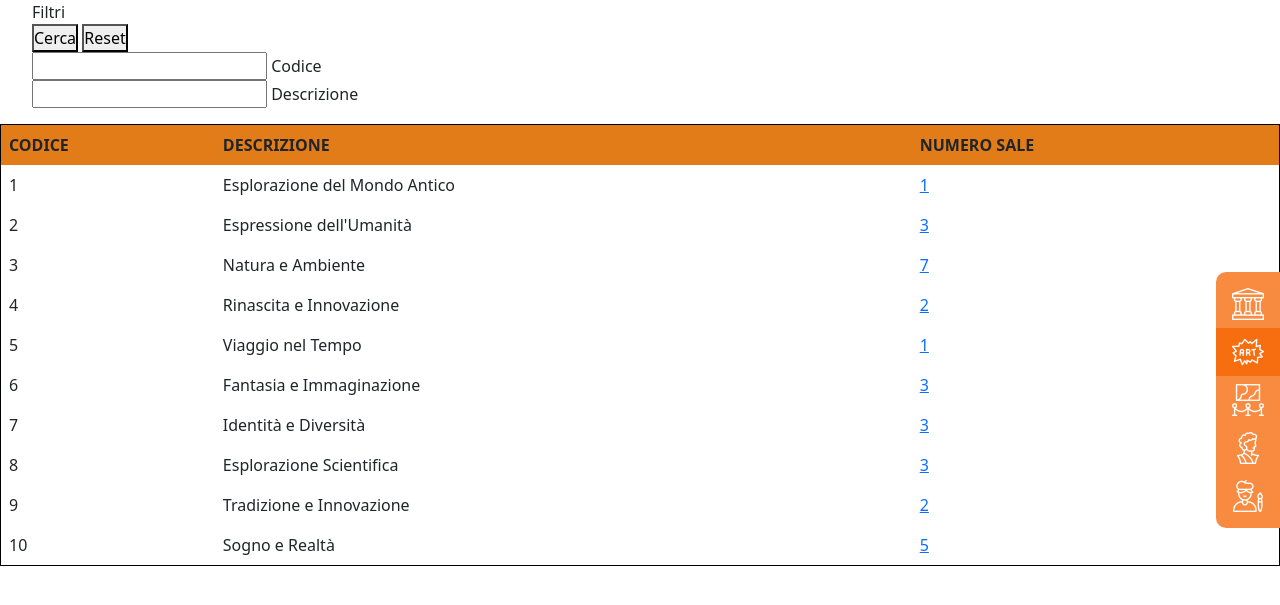
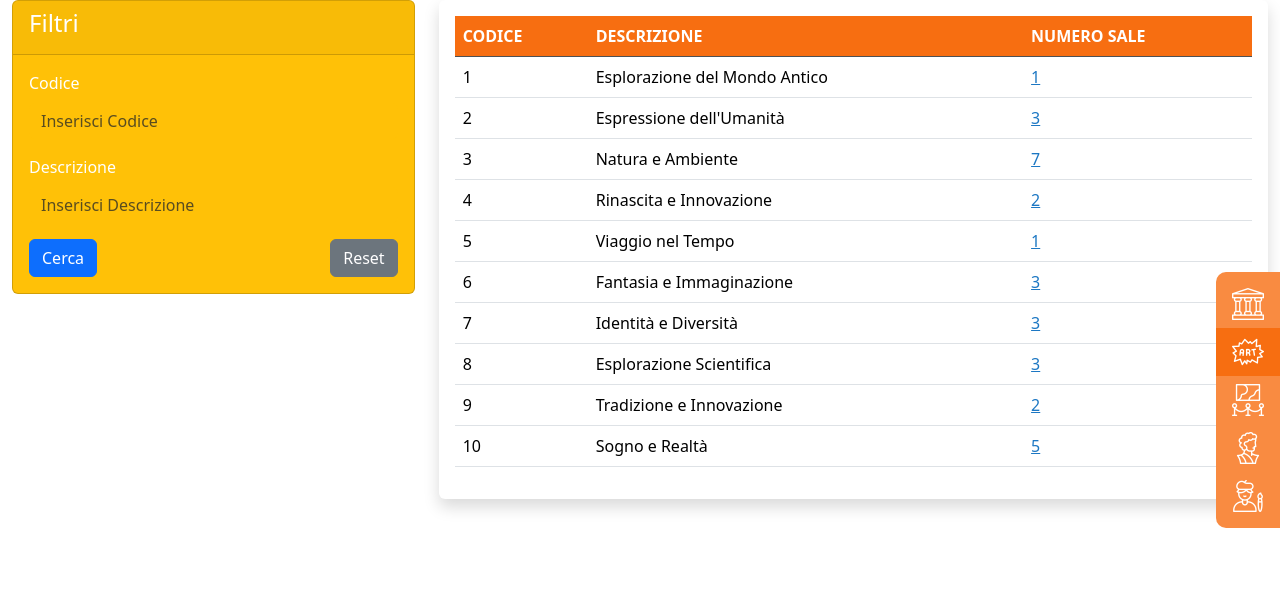
Before and after one commit to DanieleGotti/MUSEO_Digital_Art_2.0, a Django app: page /tema/ in a window 1280 px wide. Shown: the top 605 px of the page. Run offline with Django 5.2, Linux system fonts and the light colour scheme; data comes from the database, SQL or seed files in the repository; parts of the project's set-up code (start-up, migrations or seed data) failed here and were passed over; some libraries are stand-ins or nearby versions.

Commit message:
prova grafica tema

```diff
--- a/museodigitalart/apps/main/templates/main/tema.html
+++ b/museodigitalart/apps/main/templates/main/tema.html
@@ -1,67 +1,50 @@
 <!DOCTYPE html>
 <html lang="en">
 <head>
+    <meta charset="UTF-8">
     <meta name="viewport" content="width=device-width, initial-scale=1.0">
-    <meta charset="UTF-8">
     <title>Temi</title>
     {% load static %}
     <link rel="stylesheet" href="{% static 'css/bootstrap.min.css' %}">
+    <link rel="stylesheet" href="{% static 'css/custom.css' %}">
     <script src="{% static 'js/bootstrap.bundle.min.js' %}"></script>
-    <style>
-        table {
-            width: 100%;
-            border-collapse: collapse;
-        }
-        table, th, td {
-            border: 1px solid black;
-            padding: 8px;
-        }
-        th {
-            background-color: #e17c18;
-        }
-    </style>
 </head>
 <body>
 
     {% include 'nav.html' %}
 
-    <div id="filtri" class="filters">
+    <div class="container-fluid">
+        <div class="row">
+            <!-- Filtro a sinistra -->
+            <div class="col-md-4">
+                <div class="card bg-warning text-white">
+                    <div class="card-header">
+                        <h4>Filtri</h4>
+                    </div>
+                    <div class="card-body">
                         <form method="GET" action=".">
-            <ul class="filterContainer">
-                <li class="filterHeader">
-                    <span class="filterTitle">Filtri</span>
-                </li>
-                <li class="filterItem">
-                    <button type="submit" class="button">
-                        <span class="buttonText">Cerca</span>
-                        <span class="buttonIcon">
-                            <!-- Aggiungi l'immagine della ricerca -->
-                        </span>
-                    </button>
-                    <button type="reset" class="button"  onclick="window.location.href='/tema/'">
-                        <span class="buttonText">Reset</span>
-                        <span class="buttonIcon">
-                            <!-- Aggiungi l'immagine del reset -->
-                        </span>
-                    </button>
-                </li>
-                <div class="filterScroll">
-                    <li class="filterItem">
-                        <input id="codice" class="input" name="codice" type="text" value="{{ codice }}"/>
-                        <label class="placeHolder">Codice</label>
-                    </li>
-                    <li class="filterItem">
-                        <input id="descrizione" class="input" name="descrizione" type="text" value="{{ descrizione }}"/>
-                        <label class="placeHolder">Descrizione</label>
-                    </li>
+                            <div class="mb-3">
+                                <label for="codice" class="form-label">Codice</label>
+                                <input type="text" class="form-control bg-warning text-white border-0" id="codice" name="codice" placeholder="Inserisci Codice" value="{{ codice }}">
                             </div>
-            </ul>
+                            <div class="mb-3">
+                                <label for="descrizione" class="form-label">Descrizione</label>
+                                <input type="text" class="form-control bg-warning text-white border-0" id="descrizione" name="descrizione" placeholder="Inserisci Descrizione" value="{{ descrizione }}">
+                            </div>
+                            <div class="d-flex justify-content-between">
+                                <button type="submit" class="btn btn-primary">Cerca</button>
+                                <button type="reset" class="btn btn-secondary" onclick="window.location.href='/tema/'">Reset</button>
+                            </div>
                         </form>
                     </div>
+                </div>
+            </div>
 
-    <div id="result" class="tableBody">
-        <table>
-            <thead>
+            <!-- Tabella a destra -->
+            <div class="col-md-8">
+                <div id="result" class="table-responsive bg-white rounded p-3 shadow">
+                    <table class="table table-hover">
+                        <thead class="table-dark">
                             <tr>
                                 <th>CODICE</th>
                                 <th>DESCRIZIONE</th>
@@ -81,5 +64,9 @@
                         </tbody>
                     </table>
                 </div>
+            </div>
+        </div>
+    </div>
+
 </body>
 </html>
--- /dev/null
+++ b/museodigitalart/static/css/custom.css
@@ -0,0 +1,140 @@
+body {
+    background-color: #FEF0E7;
+  }
+
+  .navbar {
+    background-color: #F76E11;
+  }
+
+  .nav-link, .navbar-brand {
+    color: #FEF0E7 !important;
+  }
+
+  .nav-link:hover, .navbar-brand:hover {
+    color: #FFB68D !important;
+  }
+
+  .card-header {
+    background-color: #D35400; /* Un arancione diverso per differenziare */
+    color: white;
+  }
+
+  .form-control {
+    background-color: #E67E22; /* Arancione leggermente diverso */
+    color: white;
+    border: 1px solid #FEF0E7;
+  }
+
+  .form-control::placeholder {
+    color: #FEF0E7;
+    opacity: 1;
+  }
+
+  .form-control:focus {
+    background-color: #E67E22;
+    color: white;
+    border-color: white;
+  }
+
+  .btn-primary {
+    background-color: #F76E11;
+    border: none;
+  }
+
+  .btn-primary:hover {
+    background-color: #FFB68D;
+    border: 2px solid white;
+  }
+
+  .btn-secondary {
+    background-color: #F76E11;
+    border: none;
+  }
+
+  .btn-secondary:hover {
+    background-color: #FFB68D;
+    border: 2px solid white;
+  }
+
+  .table-hover tbody tr:hover {
+    background-color: rgba(255, 182, 141, 0.5) !important; /* Colore tenue di arancione */
+    color: black;
+  }
+
+  .table-hover tbody tr:hover td a {
+    color: black !important;
+  }
+
+  .table-hover tbody tr td a {
+    color: #1C77C3;
+  }
+
+  .table-hover tbody tr td a:hover {
+    font-size: 16px;
+  }
+
+  .table-hover tbody tr td a:visited {
+    color: #8B1E3F;
+  }
+
+  .table thead th {
+    background-color: #F76E11;
+    color: white;
+  }
+
+  .footer {
+    padding: 0;
+    margin: 0;
+    box-sizing: border-box;
+    width: 100%;
+    height: 4rem;
+    background-color: #f26419;
+    display: grid;
+    place-items: center;
+    justify-content: center;
+    padding: 0px 10px;
+    position: static;
+    bottom: 0;
+  }
+
+  .footer.fixed {
+    position: fixed;
+  }
+
+  .footer ul {
+    list-style: none;
+    display: flex;
+    padding-top: 10px;
+  }
+
+  .footer li {
+    margin: 0 5px;
+  }
+
+  .footer ul li a {
+    padding: 0px 10px;
+    text-decoration: none;
+    color: white;
+    transition: 200ms;
+    font-family: "Open sans";
+    font-weight: 500;
+    font-size: 16px;
+    margin-bottom: 0;
+  }
+
+  .footer ul li a:hover {
+    color: #FFB68D;
+  }
+
+  .footer p {
+    right: 0;
+    padding: 0;
+    color: #FFB68D;
+    height: 12px;
+    margin: 0;
+    text-align: center;
+    font-family: "Open sans";
+    font-weight: 600;
+    font-size: 10px;
+    padding-bottom: 10px;
+  }
```
Also changed, not shown: museodigitalart/apps/main/models.py (deleted, +0 -11 lines), museodigitalart/apps/main/templates/main/footer.html (added, +26 -0 lines), museodigitalart/apps/main/migrations/0002_remove_tema_id_remove_tema_numerosale_and_more.py (added), museodigitalart/apps/main/migrations/0003_alter_sala_table_alter_tema_table.py (added), museodigitalart/db.sqlite3. Lines whose indentation alone changed are shown as unchanged.
